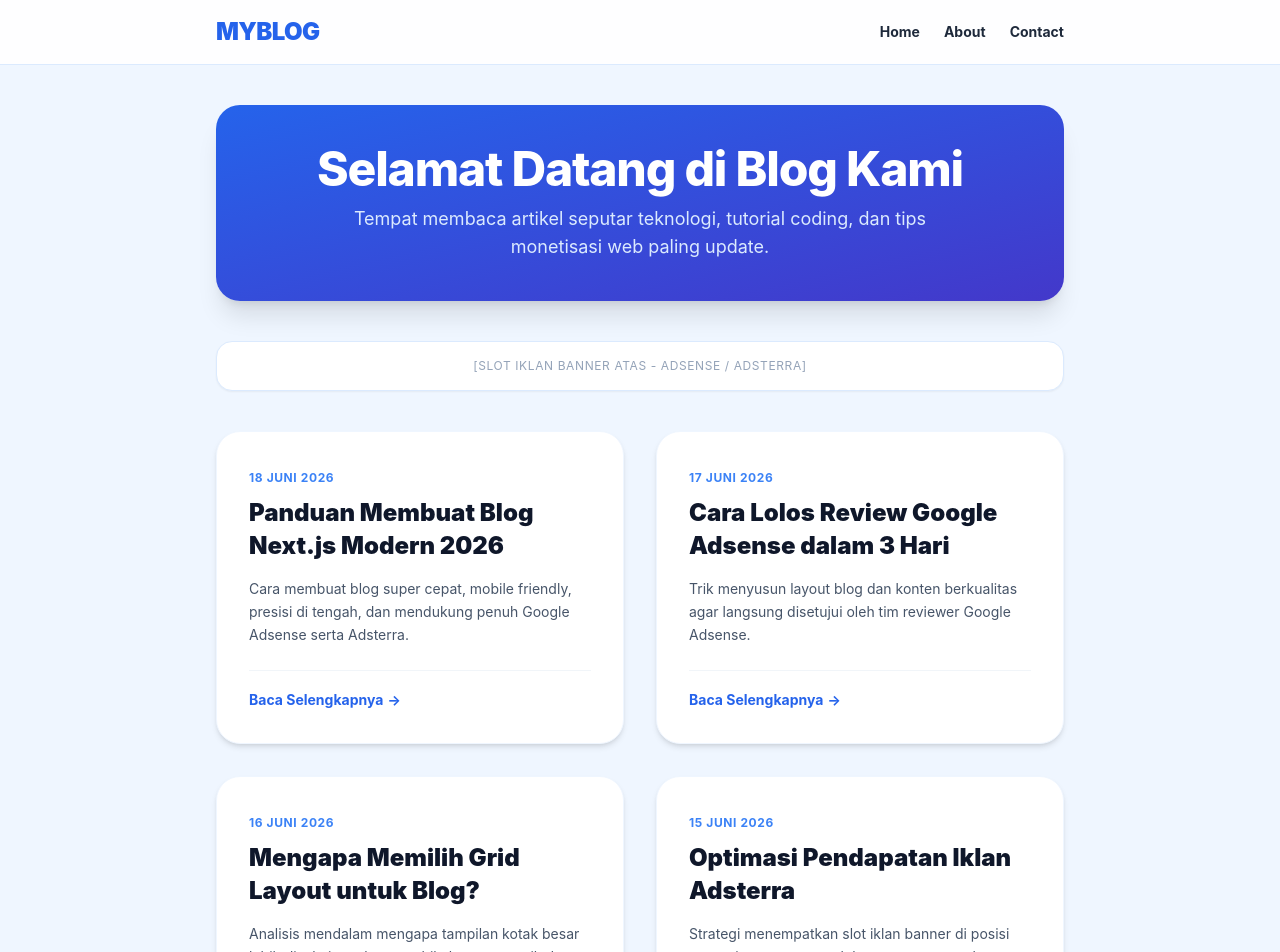
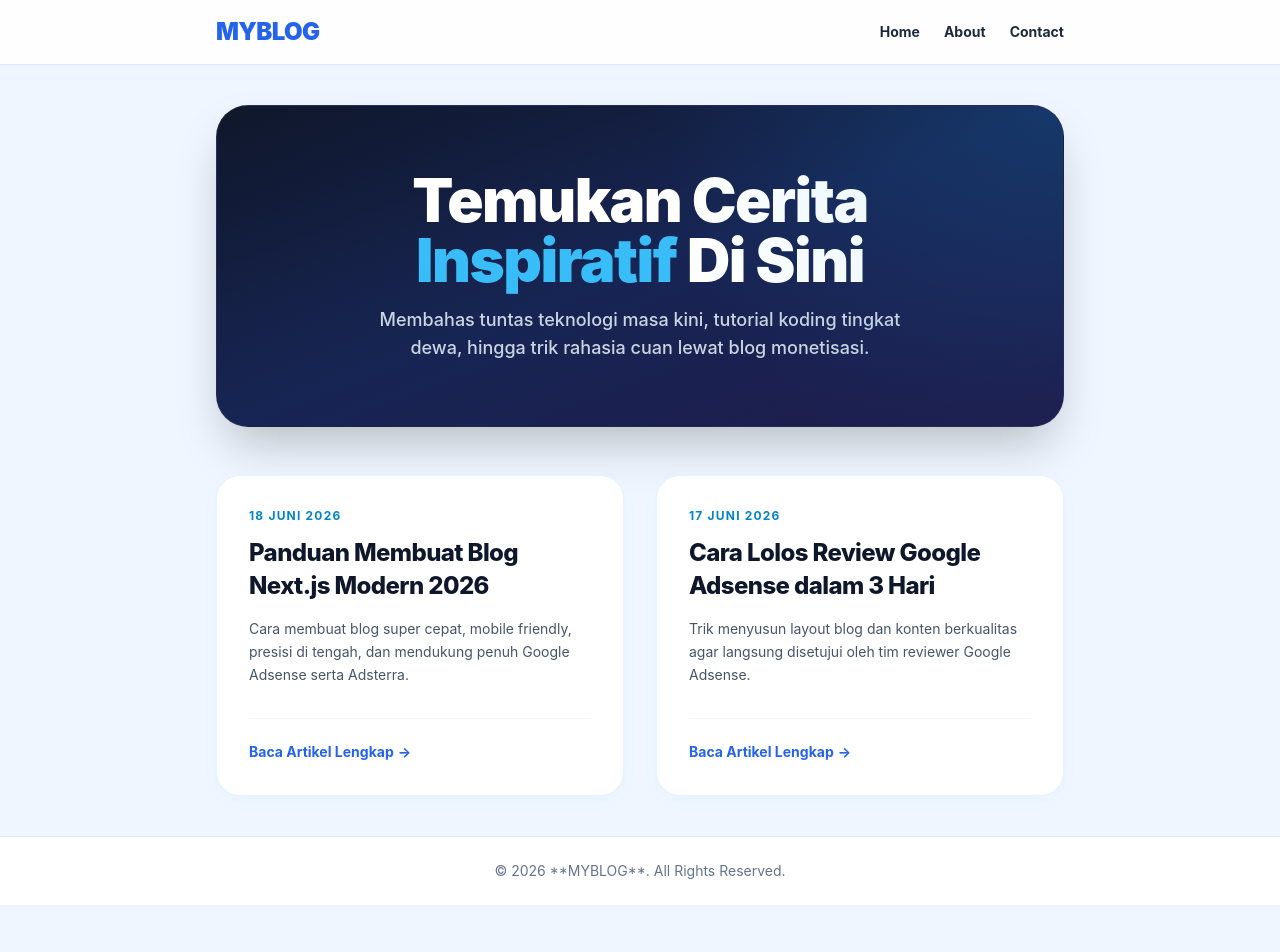
Before and after one commit to muzaedoen/Blog-with-nextjs, a Next.js app: page / in a window 1280 px wide. Shown: the top 952 px of the page. After the commit the page ends 905 px from the top, so only its background shows below. Built offline with nearby package versions, Linux system fonts and the light colour scheme.

Commit message:
Update page.tsx

```diff
--- a/src/app/page.tsx
+++ b/src/app/page.tsx
@@ -1,53 +1,48 @@
 export default function HomePage() {
-  // Contoh Data Artikel (Nanti bisa ditarik dari WordPress)
   const posts = [
     { title: "Panduan Membuat Blog Next.js Modern 2026", slug: "panduan-nextjs-2026", desc: "Cara membuat blog super cepat, mobile friendly, presisi di tengah, dan mendukung penuh Google Adsense serta Adsterra.", date: "18 Juni 2026" },
-    { title: "Cara Lolos Review Google Adsense dalam 3 Hari", slug: "tips-adsense-cepat", desc: "Trik menyusun layout blog dan konten berkualitas agar langsung disetujui oleh tim reviewer Google Adsense.", date: "17 Juni 2026" },
-    { title: "Mengapa Memilih Grid Layout untuk Blog?", slug: "kelebihan-grid-layout", desc: "Analisis mendalam mengapa tampilan kotak besar lebih disukai pembaca mobile karena estetik dan rapi.", date: "16 Juni 2026" },
-    { title: "Optimasi Pendapatan Iklan Adsterra", slug: "tips-iklan-adsterra", desc: "Strategi menempatkan slot iklan banner di posisi strategis tanpa merusak kenyamanan membaca pengunjung.", date: "15 Juni 2026" }
+    { title: "Cara Lolos Review Google Adsense dalam 3 Hari", slug: "tips-adsense-cepat", desc: "Trik menyusun layout blog dan konten berkualitas agar langsung disetujui oleh tim reviewer Google Adsense.", date: "17 Juni 2026" }
   ];
 
   return (
-    <div className="space-y-10">
-      {/* Hero Banner Tengah */}
-      <div className="bg-gradient-to-br from-blue-600 to-indigo-700 text-white p-10 rounded-3xl shadow-xl text-center">
-        <h1 className="text-3xl md:text-5xl font-extrabold mb-3 tracking-tight">Selamat Datang di Blog Kami</h1>
-        <p className="text-blue-100 text-base md:text-lg max-w-xl mx-auto">Tempat membaca artikel seputar teknologi, tutorial coding, dan tips monetisasi web paling update.</p>
+    <div className="space-y-12">
+      {/* Hero Banner Tengah yang Elegan */}
+      <div className="relative overflow-hidden bg-gradient-to-br from-slate-900 via-blue-950 to-indigo-950 text-white p-12 md:p-16 rounded-[32px] shadow-2xl text-center border border-white/5">
+        <div className="absolute inset-0 bg-[radial-gradient(circle_at_top_right,rgba(14,165,233,0.15),transparent_45%)]" />
+        <h1 className="text-4xl md:text-6xl font-black mb-4 tracking-tight leading-tight">
+          Temukan Cerita <span className="text-sky-400">Inspiratif</span> Di Sini
+        </h1>
+        <p className="text-slate-300 text-base md:text-lg max-w-xl mx-auto font-medium">
+          Membahas tuntas teknologi masa kini, tutorial koding tingkat dewa, hingga trik rahasia cuan lewat blog monetisasi.
+        </p>
       </div>
 
-      {/* SLOT IKLAN ATAS */}
-      <div className="bg-white dark:bg-slate-800 p-4 rounded-2xl shadow-sm border border-blue-100 dark:border-slate-700 text-center text-xs text-slate-400 tracking-wider">
-        [SLOT IKLAN BANNER ATAS - ADSENSE / ADSTERRA]
-      </div>
-
-      {/* TAMPILAN KOTAK-KOTAK BESAR (GRID) */}
+      {/* TAMPILAN KOTAK-KOTAK BESAR PREMIUM (GRID) */}
       <div className="grid grid-cols-1 md:grid-cols-2 gap-8">
         {posts.map((post) => (
-          <article
-            key={post.slug}
-            className="bg-white dark:bg-slate-800 p-8 rounded-3xl shadow-md border border-blue-50 dark:border-slate-700/50 hover:scale-[1.02] hover:shadow-lg transition-all duration-300 flex flex-col justify-between group"
-          >
+          <article key={post.slug} className="premium-card flex flex-col justify-between">
             <div>
-              <span className="text-xs text-blue-500 dark:text-blue-400 font-bold uppercase tracking-wider">{post.date}</span>
-              <h2 className="text-2xl font-black mt-2 text-slate-900 dark:text-white group-hover:text-blue-600 dark:group-hover:text-blue-400 transition-colors leading-snug">
-                <a href={`/blog/${post.slug}`}>{post.title}</a>
+              <div className="flex items-center gap-2 text-xs font-bold text-sky-600 dark:text-sky-400 uppercase tracking-widest">
+                <span>{post.date}</span>
+              </div>
+              <h2 className="text-2xl font-extrabold mt-3 text-slate-900 dark:text-white leading-snug tracking-tight">
+                <a href={`/blog/${post.slug}`} className="hover:text-blue-600 dark:hover:text-sky-400 transition-colors">
+                  {post.title}
+                </a>
               </h2>
-              <p className="text-slate-600 dark:text-slate-300 mt-4 text-sm leading-relaxed line-clamp-3">{post.desc}</p>
+              <p className="text-slate-600 dark:text-slate-300 mt-4 text-sm leading-relaxed font-normal">
+                {post.desc}
+              </p>
             </div>
 
-            <div className="mt-6 pt-4 border-t border-slate-100 dark:border-slate-700">
-              <a href={`/blog/${post.slug}`} className="text-blue-600 dark:text-blue-400 font-bold text-sm inline-flex items-center gap-1 group-hover:gap-2 transition-all">
-                Baca Selengkapnya <span>&rarr;</span>
+            <div className="mt-8 pt-5 border-t border-slate-100 dark:border-slate-700/60">
+              <a href={`/blog/${post.slug}`} className="text-blue-600 dark:text-sky-400 font-bold text-sm inline-flex items-center gap-1 hover:gap-2 transition-all group">
+                Baca Artikel Lengkap <span className="transition-transform group-hover:translate-x-0.5">&rarr;</span>
               </a>
             </div>
           </article>
         ))}
       </div>
-
-      {/* SLOT IKLAN BAWAH */}
-      <div className="bg-white dark:bg-slate-800 p-4 rounded-2xl shadow-sm border border-blue-100 dark:border-slate-700 text-center text-xs text-slate-400 tracking-wider">
-        [SLOT IKLAN BANNER BAWAH - GOOGLE ADSENSE]
-      </div>
     </div>
   );
 }
```
